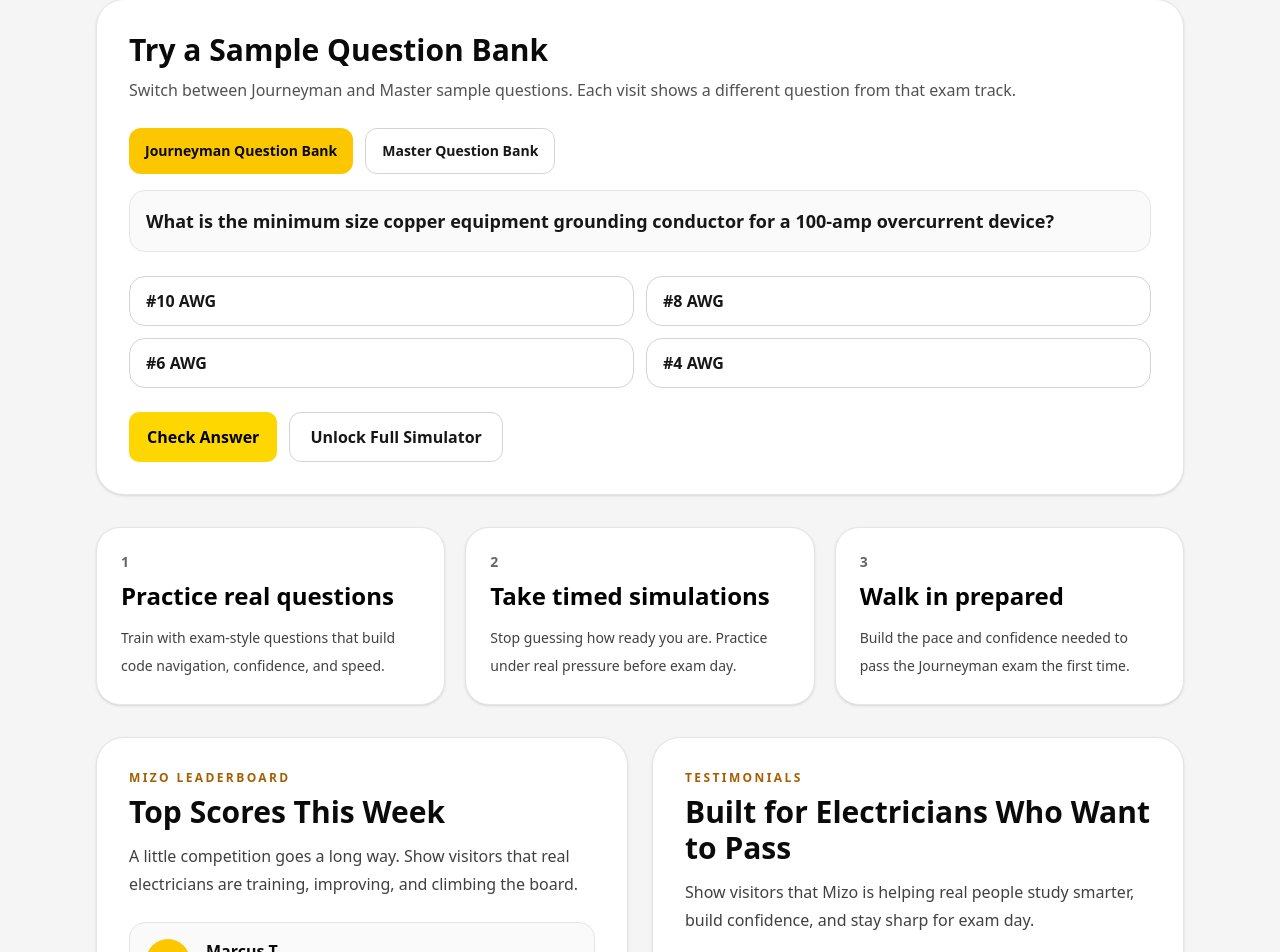
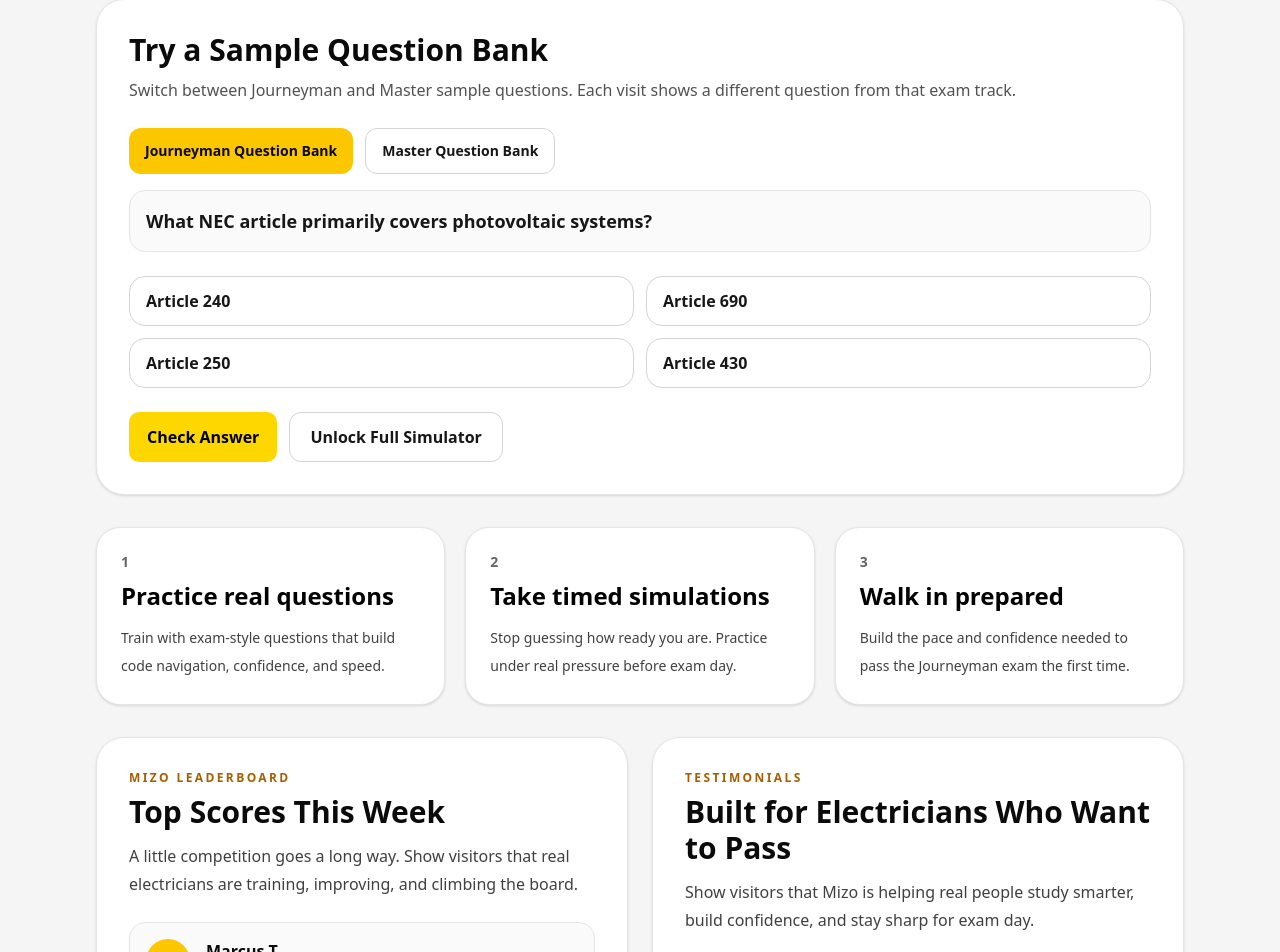
Before and after one commit to devaughndebouse-lgtm/mizo-web, a Next.js app: page / in a window 1280 px wide. Shown: the part 2526-3478 px from the top of the page. Built offline with nearby package versions, Linux system fonts and the light colour scheme.

Commit message:
Fix app lint and simulator progress

```diff
--- a/app/app/page.tsx
+++ b/app/app/page.tsx
@@ -133,6 +133,7 @@ function AppPageInner() {
 
       const session = data.session;
       if (!session) {
+        router.replace("/login");
         return;
       }
 
@@ -286,7 +287,7 @@ function AppPageInner() {
 
         <section className="rounded-3xl border border-white/10 bg-white/5 p-4 shadow-2xl backdrop-blur sm:p-6">
           <div id="simulator">
-            <Simulator initialTrack={requestedTrack} />
+            <Simulator key={requestedTrack} initialTrack={requestedTrack} />
           </div>
         </section>
       </div>
--- a/app/app/simulator.tsx
+++ b/app/app/simulator.tsx
@@ -1,6 +1,6 @@
 "use client";
 
-import { useEffect, useMemo, useState } from "react";
+import { useCallback, useEffect, useMemo, useRef, useState } from "react";
 
 type TopicId =
   | "mixed"
@@ -1188,6 +1188,7 @@ export function Simulator({ initialTrack = "journeyman" }: SimulatorProps) {
   const [answers, setAnswers] = useState<Record<string, string>>({});
   const [secondsLeft, setSecondsLeft] = useState(EXAM_SECONDS);
   const [sessionQuestions, setSessionQuestions] = useState<Question[]>([]);
+  const savedResultKeyRef = useRef<string | null>(null);
   const [progress, setProgress] = useState(() => {
     if (typeof window === "undefined") {
       return { examsTaken: 0, bestScore: 0, lastScore: 0 };
@@ -1231,6 +1232,34 @@ export function Simulator({ initialTrack = "journeyman" }: SimulatorProps) {
     }
     return { correct, total: questions.length };
   }, [answers, questions]);
+  const percent = score.total ? Math.round((score.correct / score.total) * 100) : 0;
+
+  const submitSession = useCallback(() => {
+    if (submitted || !score.total) return;
+
+    const resultKey = `${questions.map((q) => q.id).join("|")}:${score.correct}`;
+    if (savedResultKeyRef.current !== resultKey) {
+      savedResultKeyRef.current = resultKey;
+
+      setProgress((prev) => {
+        const nextProgress = {
+          examsTaken: prev.examsTaken + 1,
+          bestScore: Math.max(prev.bestScore, percent),
+          lastScore: percent,
+        };
+
+        try {
+          window.localStorage.setItem(PROGRESS_KEY, JSON.stringify(nextProgress));
+        } catch {
+          // Progress is nice to have; the simulator should keep working if storage is unavailable.
+        }
+
+        return nextProgress;
+      });
+    }
+
+    setSubmitted(true);
+  }, [percent, questions, score.correct, score.total, submitted]);
 
   useEffect(() => {
     if (!started || submitted || (mode !== "exam" && mode !== "mock")) return;
@@ -1239,7 +1268,7 @@ export function Simulator({ initialTrack = "journeyman" }: SimulatorProps) {
       setSecondsLeft((prev) => {
         if (prev <= 1) {
           window.clearInterval(timer);
-          setSubmitted(true);
+          submitSession();
           return 0;
         }
         return prev - 1;
@@ -1247,17 +1276,7 @@ export function Simulator({ initialTrack = "journeyman" }: SimulatorProps) {
     }, 1000);
 
     return () => window.clearInterval(timer);
-  }, [started, submitted, mode]);
-
-  useEffect(() => {
-    setTrack(initialTrack);
-    setStarted(false);
-    setSubmitted(false);
-    setIndex(0);
-    setAnswers({});
-    setSessionQuestions([]);
-    setSecondsLeft(mode === "mock" ? MOCK_SECONDS : EXAM_SECONDS);
-  }, [initialTrack, mode]);
+  }, [started, submitted, mode, submitSession]);
 
   function reset(nextMode: typeof mode = mode) {
     setStarted(false);
@@ -1265,6 +1284,7 @@ export function Simulator({ initialTrack = "journeyman" }: SimulatorProps) {
     setIndex(0);
     setAnswers({});
     setSessionQuestions([]);
+    savedResultKeyRef.current = null;
     setSecondsLeft(nextMode === "mock" ? MOCK_SECONDS : EXAM_SECONDS);
   }
 
@@ -1302,6 +1322,7 @@ export function Simulator({ initialTrack = "journeyman" }: SimulatorProps) {
     setAnswers({});
     setSubmitted(false);
     setIndex(0);
+    savedResultKeyRef.current = null;
     setSecondsLeft(mode === "mock" ? MOCK_SECONDS : EXAM_SECONDS);
     setStarted(true);
   }
@@ -1409,31 +1430,6 @@ export function Simulator({ initialTrack = "journeyman" }: SimulatorProps) {
   }
 
   if (submitted) {
-    const percent = score.total ? Math.round((score.correct / score.total) * 100) : 0;
-
-    if (typeof window !== "undefined") {
-      const nextProgress = {
-        examsTaken: progress.examsTaken + 1,
-        bestScore: Math.max(progress.bestScore, percent),
-        lastScore: percent,
-      };
-
-      const currentStored = window.localStorage.getItem(PROGRESS_KEY);
-      const currentStoredParsed = currentStored ? JSON.parse(currentStored) : null;
-      const alreadySaved = currentStoredParsed?.lastScore === percent && currentStoredParsed?.examsTaken === nextProgress.examsTaken;
-
-      if (!alreadySaved) {
-        window.localStorage.setItem(PROGRESS_KEY, JSON.stringify(nextProgress));
-        if (
-          nextProgress.examsTaken !== progress.examsTaken ||
-          nextProgress.bestScore !== progress.bestScore ||
-          nextProgress.lastScore !== progress.lastScore
-        ) {
-          setProgress(nextProgress);
-        }
-      }
-    }
-
     return (
       <section className="rounded-xl border bg-white p-5 text-black shadow-sm">
         <h2 className="text-lg font-extrabold">Results</h2>
--- a/app/electrician-practice-questions/page.tsx
+++ b/app/electrician-practice-questions/page.tsx
@@ -1,6 +1,6 @@
 "use client";
 
-import { useMemo, useState } from "react";
+import { useEffect, useState } from "react";
 import Link from "next/link";
 
 type Question = {
@@ -58,9 +58,15 @@ const QUESTIONS: Question[] = [
 ];
 
 export default function PracticeQuestionsPage() {
-  const sample = useMemo(() => {
-    const shuffled = [...QUESTIONS].sort(() => Math.random() - 0.5);
-    return shuffled.slice(0, 3);
+  const [sample, setSample] = useState(() => QUESTIONS.slice(0, 3));
+
+  useEffect(() => {
+    const timer = window.setTimeout(() => {
+      const shuffled = [...QUESTIONS].sort(() => Math.random() - 0.5);
+      setSample(shuffled.slice(0, 3));
+    }, 0);
+
+    return () => window.clearTimeout(timer);
   }, []);
 
   const [selectedAnswers, setSelectedAnswers] = useState<Record<number, number>>(
--- a/app/login/page.tsx
+++ b/app/login/page.tsx
@@ -1,7 +1,7 @@
 "use client";
 
 import Link from "next/link";
-import { Suspense, useEffect, useMemo, useState, type FormEvent, type ChangeEvent } from "react";
+import { Suspense, useEffect, useMemo, useState, type ChangeEvent, type FormEvent } from "react";
 import { useRouter, useSearchParams } from "next/navigation";
 import { createClient, type Session } from "@supabase/supabase-js";
 
@@ -120,7 +120,7 @@ function LoginInner() {
 
       setMessage("Magic link sent. Check your email.");
     } catch (err: unknown) {
-      setError(err instanceof Error ? err.message : String(err) ?? "Failed to send magic link");
+      setError(err instanceof Error ? err.message : "Failed to send magic link");
     } finally {
       setLoading(false);
     }
@@ -138,9 +138,9 @@ function LoginInner() {
         <form
           className="mt-6 space-y-4"
           onSubmit={(e: FormEvent<HTMLFormElement>) => {
-              e.preventDefault();
-              void sendMagicLink();
-            }}
+            e.preventDefault();
+            void sendMagicLink();
+          }}
         >
           <input
             type="email"
--- a/app/page.tsx
+++ b/app/page.tsx
@@ -1,6 +1,6 @@
 "use client";
 
-import { Suspense, useMemo, useState } from "react";
+import { Suspense, useEffect, useState } from "react";
 import Image from "next/image";
 import Link from "next/link";
 
@@ -224,17 +224,21 @@ function LandingInner() {
   const [demoTrack, setDemoTrack] = useState<"journeyman" | "master">(
     "journeyman"
   );
+  const [demoQuestionIndex, setDemoQuestionIndex] = useState(0);
   const [selected, setSelected] = useState<number | null>(null);
   const [submitted, setSubmitted] = useState(false);
 
-  const demoQuestion = useMemo(() => {
-    const pool =
-      demoTrack === "master"
-        ? MASTER_DEMO_QUESTIONS
-        : JOURNEYMAN_DEMO_QUESTIONS;
-    const index = Math.floor(Math.random() * pool.length);
-    return pool[index];
-  }, [demoTrack]);
+  const demoQuestions =
+    demoTrack === "master" ? MASTER_DEMO_QUESTIONS : JOURNEYMAN_DEMO_QUESTIONS;
+  const demoQuestion = demoQuestions[demoQuestionIndex] ?? demoQuestions[0];
+
+  useEffect(() => {
+    const timer = window.setTimeout(() => {
+      setDemoQuestionIndex(Math.floor(Math.random() * demoQuestions.length));
+    }, 0);
+
+    return () => window.clearTimeout(timer);
+  }, [demoQuestions.length, demoTrack]);
 
   function handleLoginClick(source: string) {
     trackEvent("login_click", { source });
@@ -264,6 +268,7 @@ function LandingInner() {
   function handleDemoTrackChange(track: "journeyman" | "master") {
     trackEvent("demo_track_change", { track });
     setDemoTrack(track);
+    setDemoQuestionIndex(0);
     setSelected(null);
     setSubmitted(false);
   }
--- a/app/success/page.tsx
+++ b/app/success/page.tsx
@@ -138,7 +138,7 @@ function SuccessInner() {
             Electrician Feedback
           </p>
           <p className="mt-2 text-sm leading-6 text-white/85">
-            "Mizo helped me pass my exam on the first try. The questions felt exactly like the real test and the simulator made me fast with the code book."
+            &ldquo;Mizo helped me pass my exam on the first try. The questions felt exactly like the real test and the simulator made me fast with the code book.&rdquo;
           </p>
           <p className="mt-2 text-xs text-white/60">
             — Licensed Electrician
```
